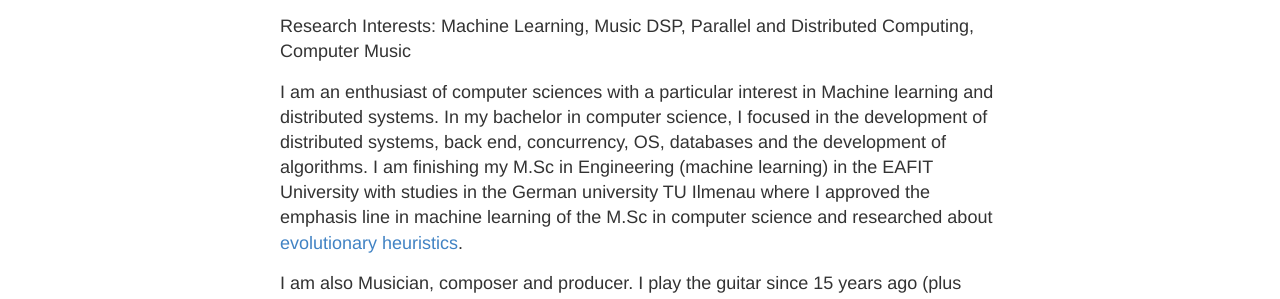
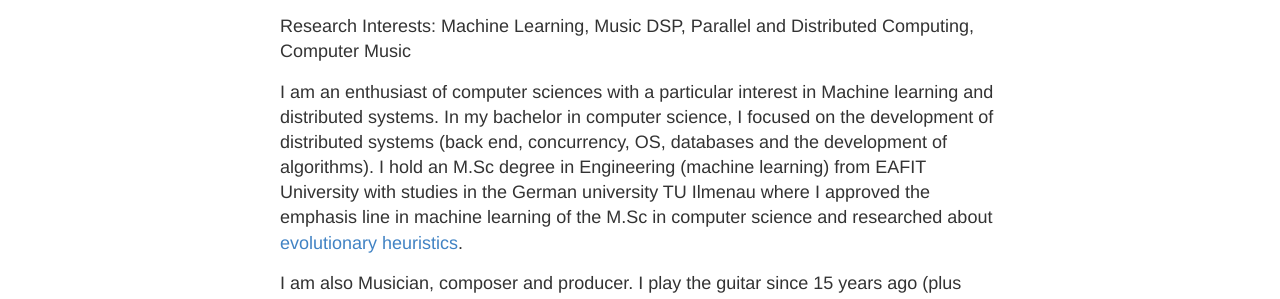
Before and after one commit to sebasgverde/sebasgverde.github.io, a Jekyll site: the page built from index.md, in a window 1280 px wide. Shown: the part 190-489 px from the top of the page. Built offline with Jekyll 4.4.1, drawn with Linux system fonts in a browser that asks for light colours.

Commit message:
Update index.md

```diff
--- a/index.md
+++ b/index.md
@@ -6,7 +6,7 @@ permalink: /
 
 Research Interests: Machine Learning, Music DSP, Parallel and Distributed Computing, Computer Music
 
-I am an enthusiast of computer sciences with a particular interest in Machine learning and distributed systems. In my bachelor in computer science, I focused in the development of distributed systems, back end, concurrency, OS, databases and the development of algorithms. I am finishing my M.Sc in Engineering (machine learning) in the EAFIT University with studies in the German university TU Ilmenau where I approved the emphasis line in machine learning of the M.Sc in computer science and researched about [evolutionary heuristics](https://sebasgverde.github.io/evolutiveSudoku/).
+I am an enthusiast of computer sciences with a particular interest in Machine learning and distributed systems. In my bachelor in computer science, I focused on the development of distributed systems (back end, concurrency, OS, databases and the development of algorithms). I hold an M.Sc degree in Engineering (machine learning) from EAFIT University with studies in the German university TU Ilmenau where I approved the emphasis line in machine learning of the M.Sc in computer science and researched about [evolutionary heuristics](https://sebasgverde.github.io/evolutiveSudoku/).
 
 I am also Musician, composer and producer. I play the guitar since 15 years ago (plus other eight instruments since fewer years) and have composed many [songs](https://sebasgverde.github.io/music/) which you can listen to on my [youtube channel](https://exit.sc/?url=https%3A%2F%2Fwww.youtube.com%2Fchannel%2FUCI7GUA0TNB0OKZSDjSv-itg), [facebook page](https://exit.sc/?url=https%3A%2F%2Fwww.facebook.com%2Fsebasmusica%2F) or [SoundCloud](https://soundcloud.com/sebastian-garcia-valencia). I am really interested in the use of Artificial Intelligence to generate Art and the implications that it could have in the development of cognition in the intelligent systems, thus I usually try to merge these disciplines in my [projects](https://sebasgverde.github.io/software/) and [posts](https://sebasgverde.github.io/blogs/). For my master thesis, I have a [paper](https://www.slideshare.net/slideshow/embed_code/key/3RlggZsYZkl8Eh) in publishing process on "Generative Deep Recurrent Networks applied to sequences using continuous vectorial space representations for symbolic music composition". I am especially interested in future research about [machine learning in audio signals](https://sebasgverde.github.io/basicMLMusicDSP/) for music composition, production and audio effects.
 
```
